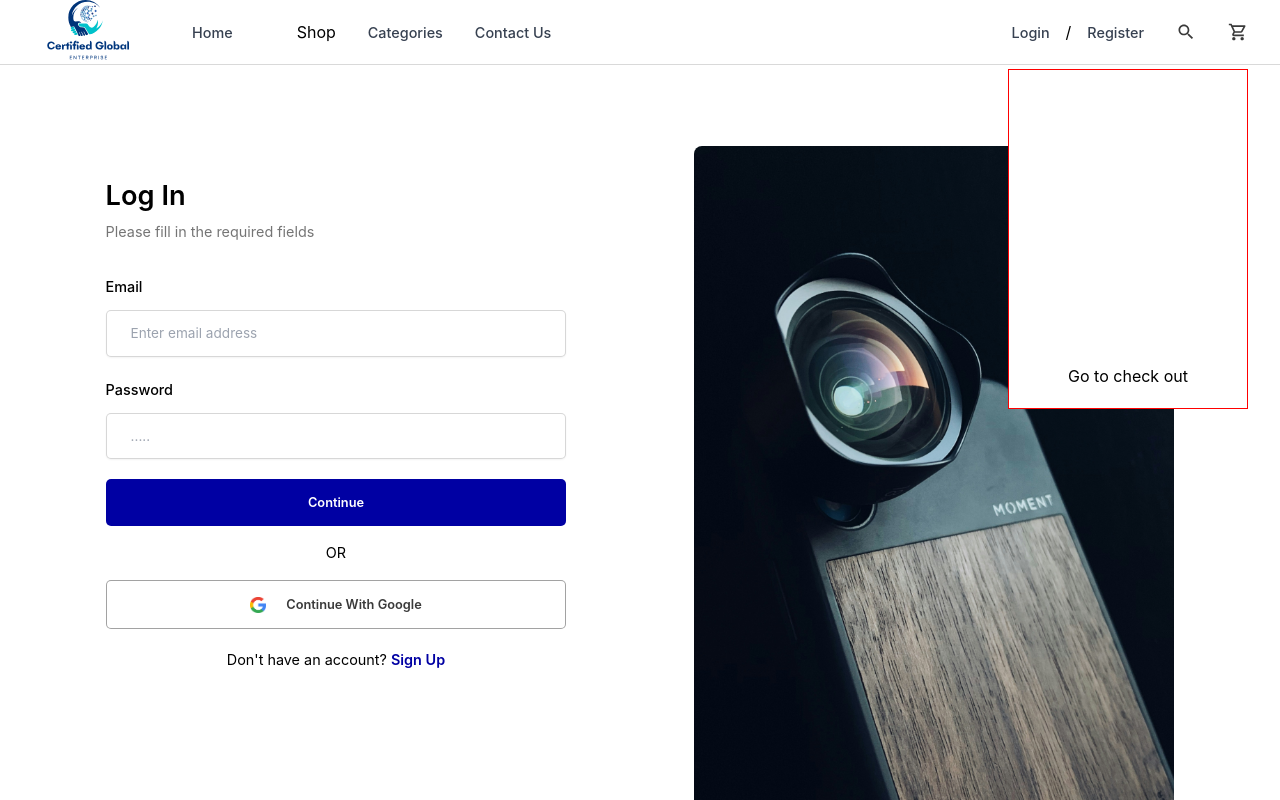
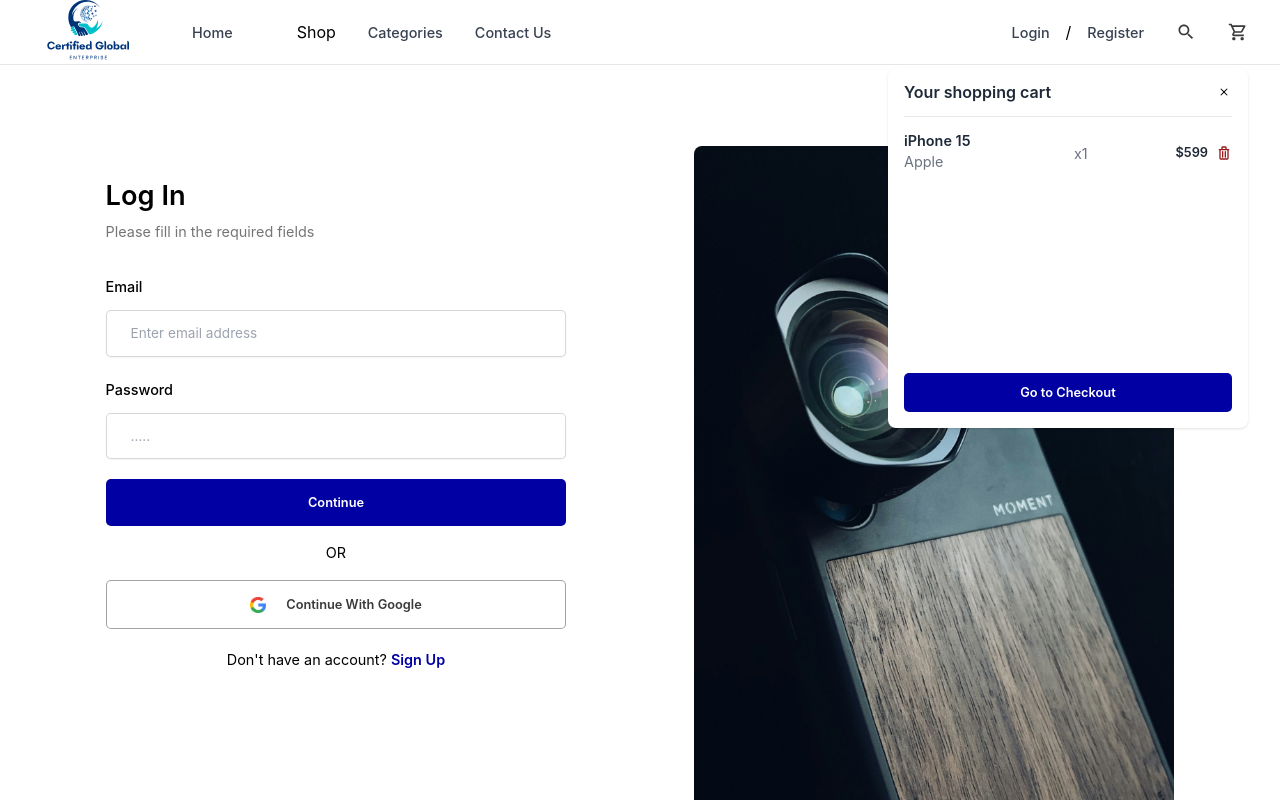
Before and after one commit to programmingbymaleek/wimatechstore, a React (Create React App) app: page /wimatechstore/login in a window 1280 px wide. Both pictures are taken after a click on the icon 1238 px from the left and 32 px from the top of the page. Shown: the top 800 px of the page. Built offline with nearby package versions, Linux system fonts and the light colour scheme; no server answers; the database is empty.

Commit message:
styled cart

```diff
--- a/src/components/button-component/button.style.module.scss
+++ b/src/components/button-component/button.style.module.scss
@@ -39,6 +39,10 @@
   border: 1px solid #3a3a3a78;
 }
 
+.icon-button{
+  background: transparent;
+}
+
 .inverted-button{
 
 }
--- a/src/components/cart-drop-down-component/cartDropDown.jsx
+++ b/src/components/cart-drop-down-component/cartDropDown.jsx
@@ -1,57 +1,88 @@
 import React from "react";
 import Button from "../button-component/button.component";
 import classes from "./cartDropDown.style.module.scss";
+import Text from "../text-component/text.component";
+import { ReactComponent as CloseIcon } from "../../assets/icons/close.svg";
 
 function CartDropDown() {
-  //   <div>
-  //     <div id="cartDropdown1" className="absolute inset-[0px auto auto 0px] m-0 transform-[translate(799px, 64px)] large:space-x-0 shadow antialiased p-4 bg-opacity-100 bg-white rounded-lg overflow-hidden w-[360px] block mx-auto z-10">
-  //         <dl className="pb-4 bg-opacity-100 border-b gap-4 justify-between items-center flex ">
-  //           <dt className="text-gray-800 leading-4 font-semibold">Your shopping cart</dt>
-  //           <dd className="text-gray-500 leading-4">4 items</dd>
-  //         </dl>
-  //         <div className=" space-y-4 gap-3 justify-between items-center grid-cols-4 grid">
-  //           <div className="gap-2 item-center flex grid-cols-2 ">
-  //           <a href="#" className="items-center shrink-0 w-9 h-9 aspect-square flex text-inherit">
-  //               <img className="w-full max-h-full h-auto " src="https://flowbite.s3.amazonaws.com/blocks/e-commerce/iphone-light.svg" alt="imac image"/>
-  //               <img className="w-full max-h-full h-auto hidden" src="https://flowbite.s3.amazonaws.com/blocks/e-commerce/iphone-dark.svg" alt="imac image"/>
-  //             </a>
-  //             <div className="flex-1">
-  //               <a href="#" className="text-gray-800 leading-4 font-semibold text-sm hidden text-ellipsis whitespace-nowrap">Apple iPhone 15</a>
-  //               <p className="text-gray-500 font-sm overflow-hidden text-ellipsis whitespace-nowrap mt-0.5">Gold Edition, 256GB</p>
-  //             </div>
-  //           </div>
-
-  //           <div className="text-gray-500 font-sm mt-0.5">x1</div>
-
-  //           <div className="gap-2 justify-end items-center flex ">
-  //             <p className="text-gray-800 leading-4 font-semibold text-sm">$599</p>
-  //             <button className="text-red-800 bg-transparent">
-  //               <span className="overflow-hidden h-[1px] absolute whitespace-nowrap -m-[1px]"> Remove </span>
-  //               <svg className="w-4 h-4 block" aria-hidden="true" xmlns="http://www.w3.org/2000/svg" width="24" height="24" fill="none" viewBox="0 0 24 24">
-  //                 <path stroke="currentColor" strokeLinecap="round" strokeLinejoin="round" strokeWidth="2" d="M5 7h14m-9 3v8m4-8v8M10 3h4a1 1 0 0 1 1 1v3H9V4a1 1 0 0 1 1-1ZM6 7h12v13a1 1 0 0 1-1 1H7a1 1 0 0 1-1-1V7Z"></path>
-  //               </svg>
-  //             </button>
-  //             <div className="absolute m-0 transition duration-[.3s] shadow-sm opacity-0 text-white font-medium text-sm px-3 py-2 bg-gray-800 rounded-lg inline-block z-10 inset-[0px auto auto 0px] m-0 transform-[translate(799px, 64px)]">
-  //               Remove
-  //               <div className="absolute left-0 -b-4 bg-inherit h-[5px] w-[8px]"></div>
-  //             </div>
-  //           </div>
-  //         </div>
-
-  //         <dl className=" space-y-4 pt-4 border-t border-gray-300 justify-between items-center flex ">
-  //           <dt className="text-gray-800 leading-4 font-semibold">Total</dt>
-
-  //           <dd className="text-gray-800 leading-4 font-semibold">$43,796</dd>
-  //         </dl>
-
-  //         <a href="#" className="bg-blue-800 space-y-4 me-2 cursor-pointer text-white text-sm px-5 py-2.5 rounded-lg justify-center w-full items-center inline-flex mb-2 "> See your cart </a>
-  //       </div>
-  //  </div>
   return (
     <div className="absolute w-full mx-auto  max-w-[1280px] flex flex-row justify-end px-8">
-      <div className={classes["cart-dropdown-container"]}>
-        <div className={classes["cart-items"]}></div>
-        <Button>Go to check out </Button>
+      <div className="relative inset-[0px auto auto 0px] m-0 top-9 transform-[translate(799px, 64px)] large:space-x-0 shadow antialiased p-4 bg-opacity-100 bg-white rounded-lg overflow-hidden w-[360px] block z-10">
+        <div className="mb-4 pb-4 bg-opacity-100 border-b gap-4 justify-between items-center flex ">
+          <Text
+            texttype="text-md"
+            textstyles="text-gray-800 leading-4 font-semibold"
+          >
+            Your shopping cart
+          </Text>
+          <CloseIcon className="cursor-pointer" />
+        </div>
+        <div className="h-[240px] overflow-scroll flex flex-col">
+          <div className=" pb-4 gap-3 justify-between items-center grid grid-cols-4">
+            <div className="gap-2 item-center flex col-span-2	">
+              <div className="flex-1 flex flex-col">
+                <Text
+                  texttype="text-normal"
+                  textstyles="text-gray-800 leading-4 font-semibold text-sm  text-ellipsis whitespace-nowrap"
+                >
+                  iPhone 15
+                </Text>
+                <Text
+                  texttype="text-normal"
+                  textstyles="text-gray-500 font-sm overflow-hidden text-ellipsis whitespace-nowrap mt-0.5"
+                >
+                  Apple
+                </Text>
+              </div>
+            </div>
+
+            <Text
+              texttype="text-normal"
+              textstyles="text-gray-500 font-sm mt-0.5"
+            >
+              x1
+            </Text>
+
+            <div className="gap-2 justify-end items-center flex ">
+              <Text
+                texttype="text-sm"
+                textstyles="text-gray-800 leading-4 font-semibold text-sm"
+              >
+                $599
+              </Text>
+              <Button
+                buttontype="icon-button"
+                buttonstyles="text-red-800 bg-transparent "
+              >
+                <svg
+                  className="w-4 h-4 block cursor-pointer"
+                  aria-hidden="true"
+                  xmlns="http://www.w3.org/2000/svg"
+                  width="24"
+                  height="24"
+                  fill="none"
+                  viewBox="0 0 24 24"
+                >
+                  <path
+                    stroke="currentColor"
+                    strokeLinecap="round"
+                    strokeLinejoin="round"
+                    strokeWidth="2"
+                    d="M5 7h14m-9 3v8m4-8v8M10 3h4a1 1 0 0 1 1 1v3H9V4a1 1 0 0 1 1-1ZM6 7h12v13a1 1 0 0 1-1 1H7a1 1 0 0 1-1-1V7Z"
+                  ></path>
+                </svg>
+              </Button>
+            </div>
+          </div>
+        </div>
+
+        <Button
+          buttontype="primary-button"
+          buttonstyles="space-y-4 me-2 px-5 py-2.5  w-full items-center "
+        >
+          {" "}
+          Go to Checkout{" "}
+        </Button>
       </div>
     </div>
   );
--- a/src/components/list-component/list.component.jsx
+++ /dev/null
@@ -1,9 +0,0 @@
-import React from "react";
-
-const CustomList = ({ children, liststyle }) => {
-  return (
-    <div className={` list-style-none m-0 p-0 ${liststyle}`}>{children}</div>
-  );
-};
-
-export default CustomList;
--- a/src/components/login-section-component/login-section.component.jsx
+++ b/src/components/login-section-component/login-section.component.jsx
@@ -1,14 +1,10 @@
 import React from "react";
 import AuthContainer from "../auth-container-component/auth-container.component";
-import BlurContainer from "../blur-conatiner-component/blur-container.component";
 import Button from "../button-component/button.component";
-import FormComponent from "../form-component/form.component";
 import FormInput from "../form-input-component/form-input.component";
-import CustomList from "../list-component/list.component";
 import Text from "../text-component/text.component";
 import TextSlideshowContainer from "../text-slideshow-container/text-slideshow-container.component";
 import google_logo from "../../assets/images/google_logo.png";
-import OrDivider from "../or-divider-component/or-divider.component";
 import { setCurrentUser } from "../../reduxtoolkit/features/user/userSlice";
 import { Dispatch } from "react-redux";
 import {
--- a/src/components/nav-bar-component/navbar.component.jsx
+++ b/src/components/nav-bar-component/navbar.component.jsx
@@ -1,8 +1,6 @@
 import React, { useState } from "react";
-import NavIcon from "../nav-icon-component/navicon.component";
 import NavItem from "../nav-item-component/navitem.component";
 import classes from "./navbar.style.module.scss";
-import CustomList from "../list-component/list.component";
 import { Link } from "react-router-dom";
 import { ReactComponent as SearchIcon } from "../../assets/icons/search.svg";
 import { ReactComponent as WhiteSearchIcon } from "../../assets/icons/white-search.svg";
@@ -40,17 +38,17 @@ const Navbar = () => {
   };
 
   return (
-    <nav className={`py-8 ${classes[`navigation`]}`}>
-      <CustomList
-        liststyle={`hidden flex-row justify-between w-full items-center px-4 large:px-8  large:flex ${
+    <nav className={`py-8 border-b ${classes[`navigation`]}`}>
+      <div
+        className={`hidden flex-row justify-between w-full items-center px-4 large:px-8  large:flex ${
           classes[`navigation-list`]
         }`}
       >
-        <CustomList liststyle="flex flex-row gap-12 items-center">
+        <div className="flex flex-row gap-12 items-center">
           <div>
             <LogoIcon className="w-28 h-auto" />
           </div>
-          <CustomList liststyle="flex flex-row gap-8 items-center">
+          <div className="flex flex-row gap-8 items-center">
             <Link to={"/wimatechstore"}>
               <Text
                 texttype="text-normal"
@@ -83,9 +81,9 @@ const Navbar = () => {
                 Contact Us
               </Text>
             </Link>
-          </CustomList>
-        </CustomList>
-        <CustomList liststyle="flex flex-row gap-8 items-center w-fit">
+          </div>
+        </div>
+        <div className="flex flex-row gap-8 items-center w-fit">
           {currentUser ? (
             <>
               <span>{currentUser.displayName}</span>
@@ -127,16 +125,16 @@ const Navbar = () => {
           <CartIcon className="w-5 h-5" onClick={toogleCart} />
           {/* <NavIcon></NavIcon>
           <NavIcon></NavIcon> */}
-        </CustomList>
-      </CustomList>
+        </div>
+      </div>
 
       {/* mobile navigation */}
-      <CustomList
-        liststyle={`flex flex-row justify-between w-full items-center px-6 large:px-16  large:hidden ${
+      <div
+        className={`flex flex-row justify-between w-full items-center px-6 large:px-16  large:hidden ${
           classes[`navigation-list`]
         }`}
       >
-        <CustomList liststyle="flex flex-row gap-12 items-center w-full">
+        <div className="flex flex-row gap-12 items-center w-full">
           <div className="w-full flex flex-row justify-between items-center">
             <li>
               <LogoIcon className="w-20 h-auto" />
@@ -148,7 +146,7 @@ const Navbar = () => {
           </div>
           {showMenu && (
             <div className="w-[100vw] bg-black/50 z-20 absolute top-0 right-0 h-screen flex justify-end">
-              <CustomList liststyle="flex flex-col gap-6 items-start   xsmall:w-[18rem] w-10/12  bg-white h-full  xsmall:pl-8 pl-4 xsmall:pt-8 pt-6">
+              <div className="flex flex-col gap-6 items-start   xsmall:w-[18rem] w-10/12  bg-white h-full  xsmall:pl-8 pl-4 xsmall:pt-8 pt-6">
                 <div className="w-full flex justify-end xsmall:pr-8 pr-4">
                   <CloseIcon
                     className="w-5 h-5 cursor-pointer"
@@ -187,7 +185,7 @@ const Navbar = () => {
                     Contact Us
                   </Text>
                 </Link>
-                <CustomList liststyle="flex flex-col gap-8 items-start w-fit pt-5">
+                <div className="flex flex-col gap-8 items-start w-fit pt-5">
                   {currentUser ? (
                     <>
                       <span>{currentUser.displayName}</span>
@@ -233,12 +231,12 @@ const Navbar = () => {
                   >
                     Go to Cart
                   </Button>
-                </CustomList>
-              </CustomList>
+                </div>
+              </div>
             </div>
           )}
-        </CustomList>
-      </CustomList>
+        </div>
+      </div>
       {toggleCart && <CartDropDown />}
     </nav>
   );
--- a/src/components/nav-bar-component/navbar.style.module.scss
+++ b/src/components/nav-bar-component/navbar.style.module.scss
@@ -3,11 +3,9 @@
   flex-direction: row;
   justify-content: center;
   width: 100%;
-  border-bottom: 1px solid grey;
   // padding: 1rem 0;
   position: fixed;
   height: 3rem;
-  border-bottom: 1px solid rgba(217, 217, 217, 1);
   background-color: white;
   margin: 0;
   z-index: 5;
--- a/src/components/signup-section-component/signup-section.component.jsx
+++ b/src/components/signup-section-component/signup-section.component.jsx
@@ -1,15 +1,11 @@
 import React from "react";
 import AuthContainer from "../auth-container-component/auth-container.component";
-import BlurContainer from "../blur-conatiner-component/blur-container.component";
 import Button from "../button-component/button.component";
-import FormComponent from "../form-component/form.component";
 import FormInput from "../form-input-component/form-input.component";
-import CustomList from "../list-component/list.component";
 import Text from "../text-component/text.component";
 import TextSlideshowContainer from "../text-slideshow-container/text-slideshow-container.component";
 import { signInWithGooglePopUp } from "../../utilis/firebase.utils";
 import google_logo from "../../assets/images/google_logo.png";
-import OrDivider from "../or-divider-component/or-divider.component";
 import {
   createAuthUserWithEmailAndPassword,
   createUserDocumentFromAuth,
--- a/src/styles.main.css
+++ b/src/styles.main.css
@@ -523,6 +523,10 @@ video {
 .inset-\[\] {
   inset: ;
 }
+.inset-y-4 {
+  top: 1rem;
+  bottom: 1rem;
+}
 .left-0 {
   left: 0px;
 }
@@ -535,6 +539,9 @@ video {
 .top-1\/2 {
   top: 50%;
 }
+.top-9 {
+  top: 2.25rem;
+}
 .z-20 {
   z-index: 20;
 }
@@ -543,6 +550,9 @@ video {
 }
 .col-span-12 {
   grid-column: span 12 / span 12;
+}
+.col-span-2 {
+  grid-column: span 2 / span 2;
 }
 .m-0 {
   margin: 0px;
@@ -726,6 +736,9 @@ video {
 .h-\[5px\] {
   height: 5px;
 }
+.h-\[240px\] {
+  height: 240px;
+}
 .max-h-full {
   max-height: 100%;
 }
@@ -855,6 +868,9 @@ video {
 .resize {
   resize: both;
 }
+.auto-cols-auto {
+  grid-auto-columns: auto;
+}
 .grid-cols-1 {
   grid-template-columns: repeat(1, minmax(0, 1fr));
 }
@@ -869,6 +885,9 @@ video {
 }
 .grid-cols-2 {
   grid-template-columns: repeat(2, minmax(0, 1fr));
+}
+.grid-cols-3 {
+  grid-template-columns: repeat(3, minmax(0, 1fr));
 }
 .flex-row {
   flex-direction: row;
@@ -954,6 +973,11 @@ video {
   margin-top: calc(1rem * calc(1 - var(--tw-space-y-reverse)));
   margin-bottom: calc(1rem * var(--tw-space-y-reverse));
 }
+.space-y-3 > :not([hidden]) ~ :not([hidden]) {
+  --tw-space-y-reverse: 0;
+  margin-top: calc(0.75rem * calc(1 - var(--tw-space-y-reverse)));
+  margin-bottom: calc(0.75rem * var(--tw-space-y-reverse));
+}
 .overflow-hidden {
   overflow: hidden;
 }
@@ -1319,6 +1343,10 @@ video {
 .text-base {
   font-size: 1rem;
   line-height: 1.5rem;
+}
+.text-lg {
+  font-size: 1.125rem;
+  line-height: 1.75rem;
 }
 .font-bold {
   font-weight: 700;
```
Also changed, not shown: src/components/list-component/list.style.module.scss (deleted, +0 -10 lines).
